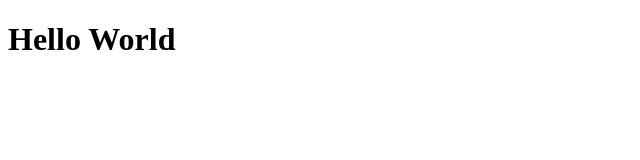
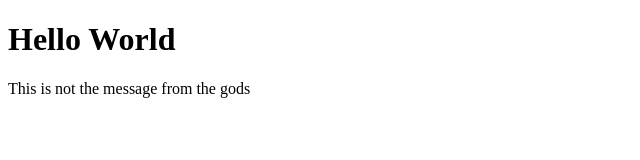
Before and after one commit to AaryanShrestha101/Demo1, a plain HTML site: page index.html in a window 1280 px wide. Shown: the whole page, without its empty margins (0-640 px from the left). Drawn offline with Linux system fonts and the light colour scheme.

Commit message:
Modified the index.html file

```diff
--- a/index.html
+++ b/index.html
@@ -9,6 +9,7 @@
 
 <body>
     <h1>Hello World</h1>
+    <p>This is not the message from the gods</p>
 </body>
 
 </html>
```
